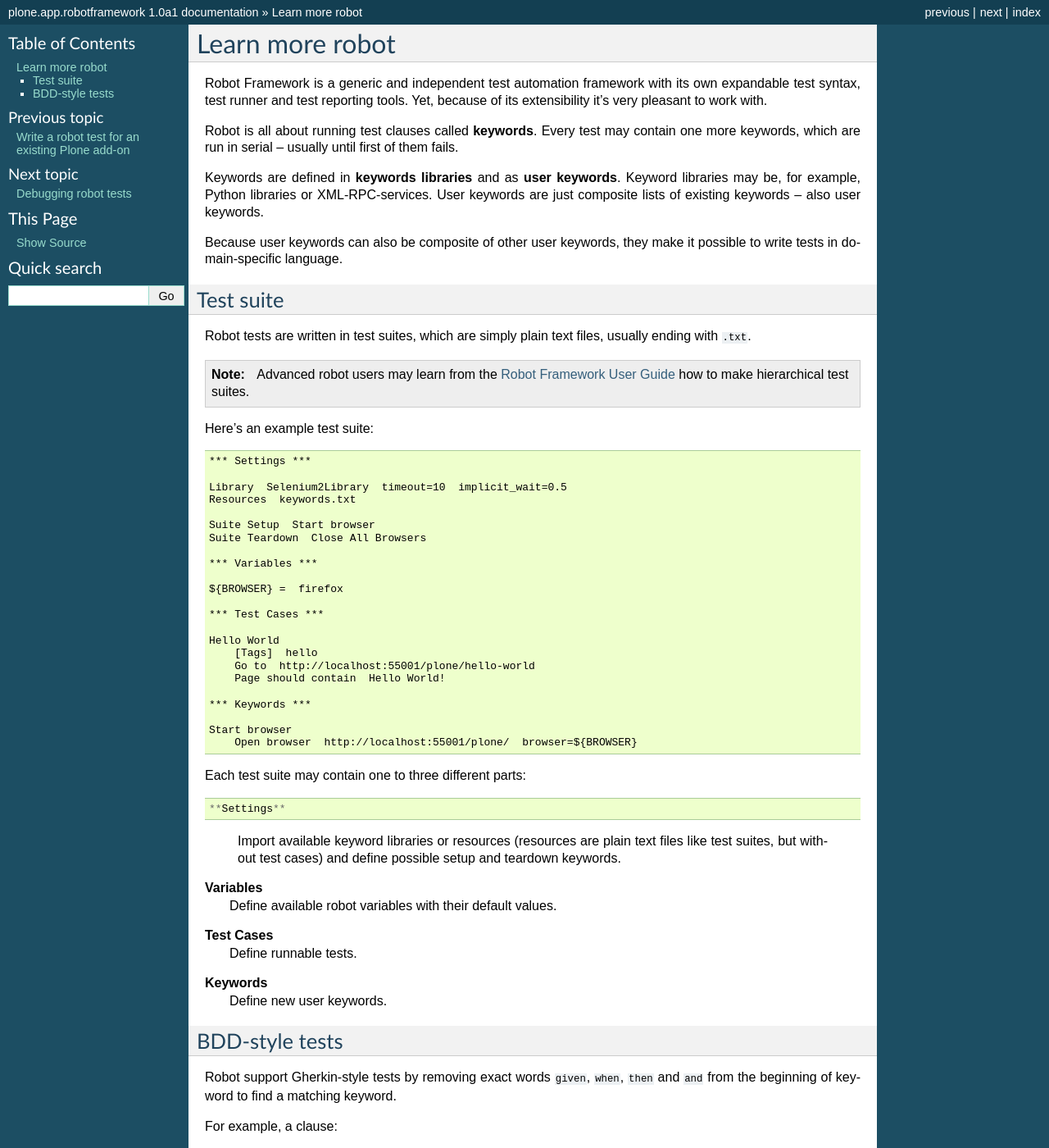
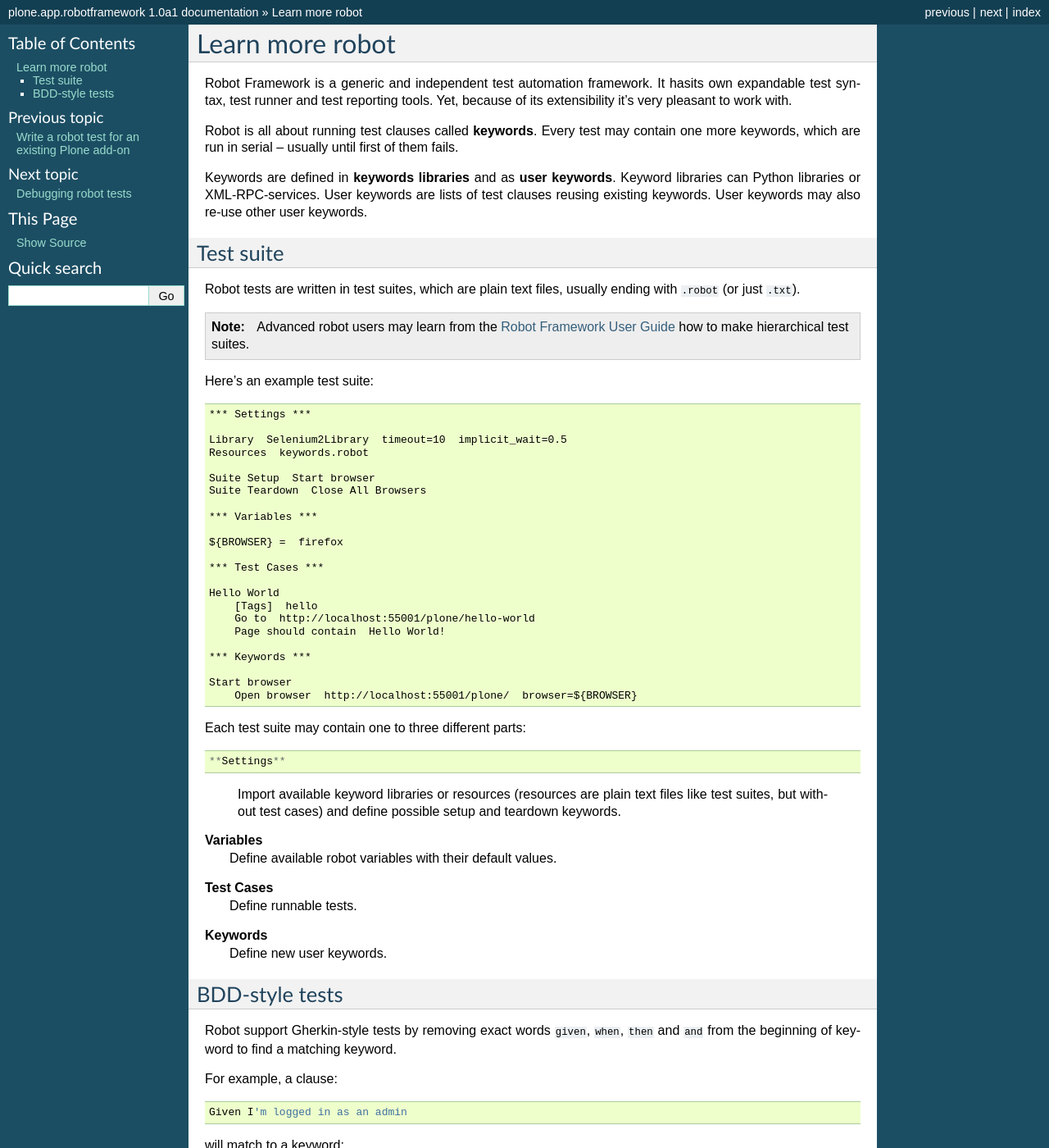
Before and after one commit to plone/plone.app.robotframework, a Sphinx documentation site: the page built from docs/source/robot.rst, in a window 1280 px wide and 1400 px high. Shown: the whole window at 82% size. Built offline with Sphinx 7.4.7, drawn with Linux system fonts in a browser that asks for light colours.

Commit message:
Minor documentation updates

```diff
--- a/docs/source/robot.rst
+++ b/docs/source/robot.rst
@@ -1,28 +1,25 @@
 Learn more robot
 ================
 
-Robot Framework is a generic and independent test automation framework with its
-own expandable test syntax, test runner and test reporting tools. Yet, because
-of its extensibility it's very pleasant to work with.
+Robot Framework is a generic and independent test automation framework.
+It hasits own expandable test syntax, test runner and test reporting tools.
+Yet, because of its extensibility it's very pleasant to work with.
 
 Robot is all about running test clauses called **keywords**. Every test may
 contain one more keywords, which are run in serial -- usually until first of
 them fails.
 
 Keywords are defined in **keywords libraries** and as **user keywords**.
-Keyword libraries may be, for example, Python libraries or XML-RPC-services.
-User keywords are just composite lists of existing keywords -- also user
-keywords.
-
-Because user keywords can also be composite of other user keywords,
-they make it possible to write tests in domain-specific language.
+Keyword libraries can Python libraries or XML-RPC-services. User keywords are
+lists of test clauses reusing existing keywords. User keywords may also re-use
+other user keywords.
 
 
 Test suite
 ----------
 
-Robot tests are written in test suites, which are simply plain text files,
-usually ending with ``.txt``.
+Robot tests are written in test suites, which are plain text files, usually
+ending with ``.robot`` (or just ``.txt``).
 
 .. note::
 
@@ -35,7 +32,7 @@
     *** Settings ***
 
     Library  Selenium2Library  timeout=10  implicit_wait=0.5
-    Resources  keywords.txt
+    Resources  keywords.robot
 
     Suite Setup  Start browser
     Suite Teardown  Close All Browsers
```
Also changed, not shown: docs/source/index.rst (+16 -19 lines).
